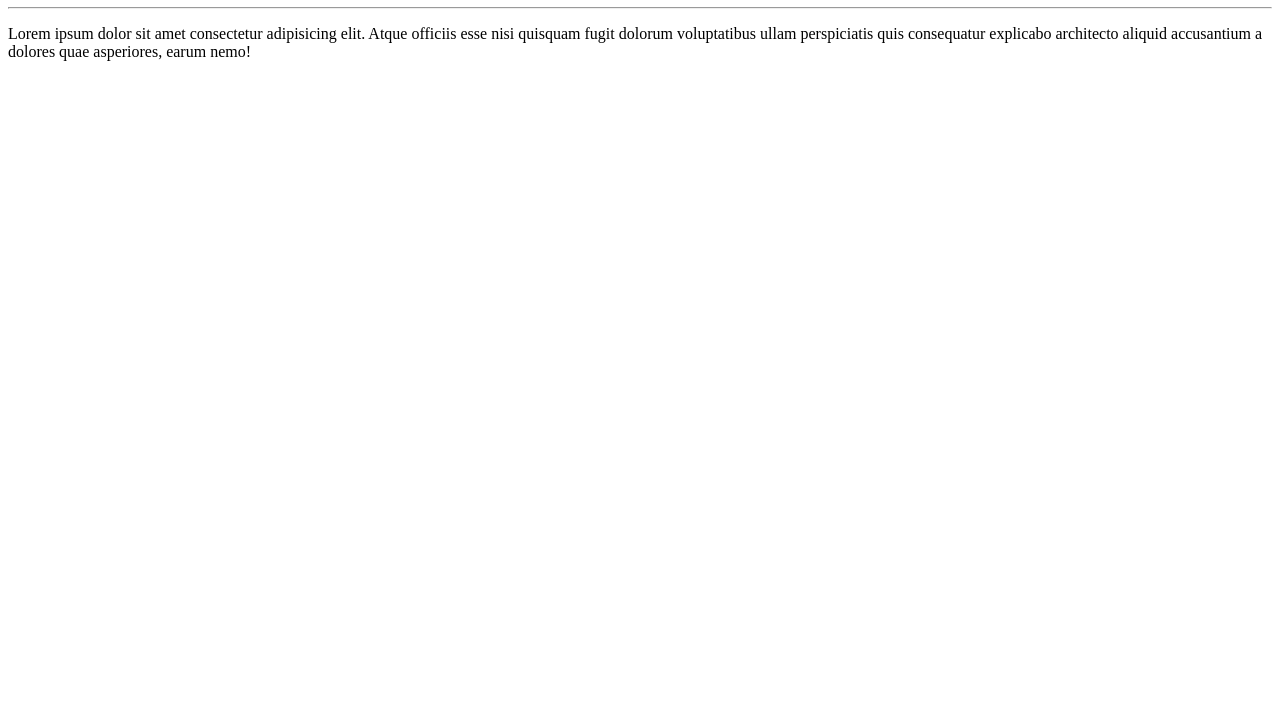
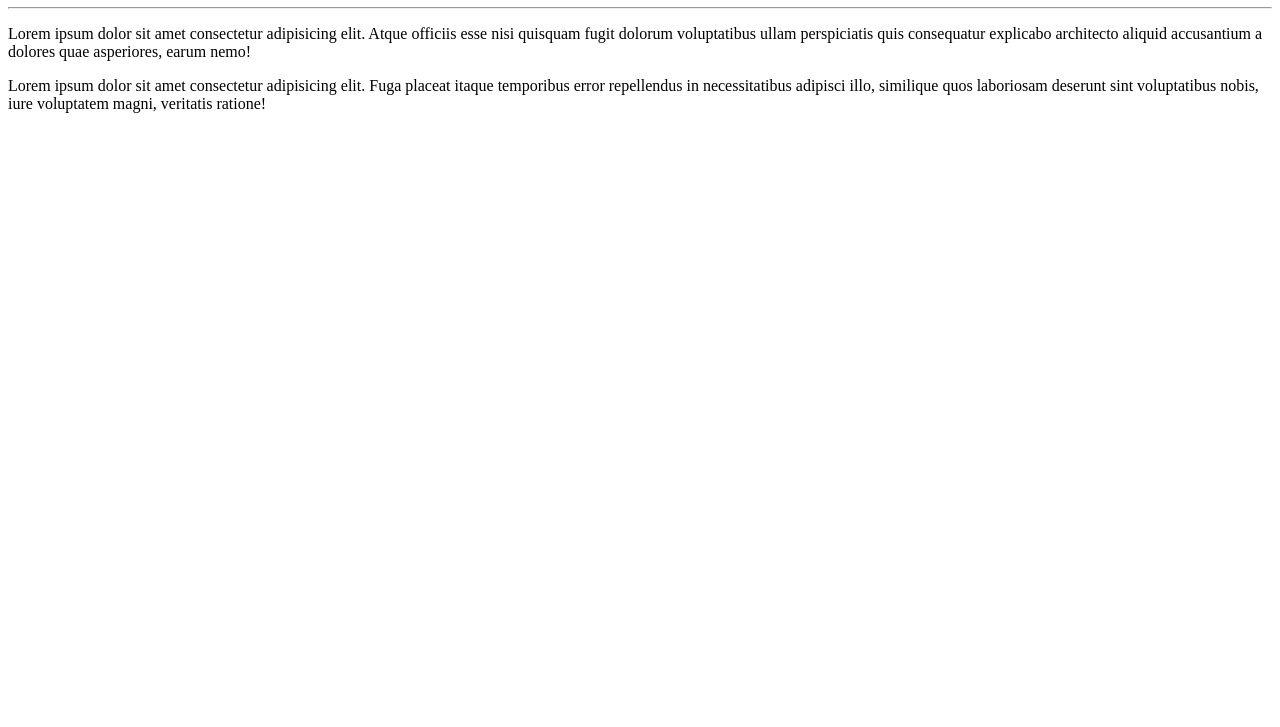
Before and after one commit to thcosta-dev/HelloWorld, a plain HTML site: page site-exemplo/index.html in a window 1280 px wide. Shown: the part 73-800 px from the top of the page. Drawn offline with Linux system fonts and the light colour scheme.

Commit message:
Adicionei um parágrafo

```diff
--- a/site-exemplo/index.html
+++ b/site-exemplo/index.html
@@ -9,5 +9,6 @@
     <h1>Olá, Mundo!</h1>
     <hr>
     <p>Lorem ipsum dolor sit amet consectetur adipisicing elit. Atque officiis esse nisi quisquam fugit dolorum voluptatibus ullam perspiciatis quis consequatur explicabo architecto aliquid accusantium a dolores quae asperiores, earum nemo!</p>
+    <p>Lorem ipsum dolor sit amet consectetur adipisicing elit. Fuga placeat itaque temporibus error repellendus in necessitatibus adipisci illo, similique quos laboriosam deserunt sint voluptatibus nobis, iure voluptatem magni, veritatis ratione!</p>
 </body>
 </html>
```
